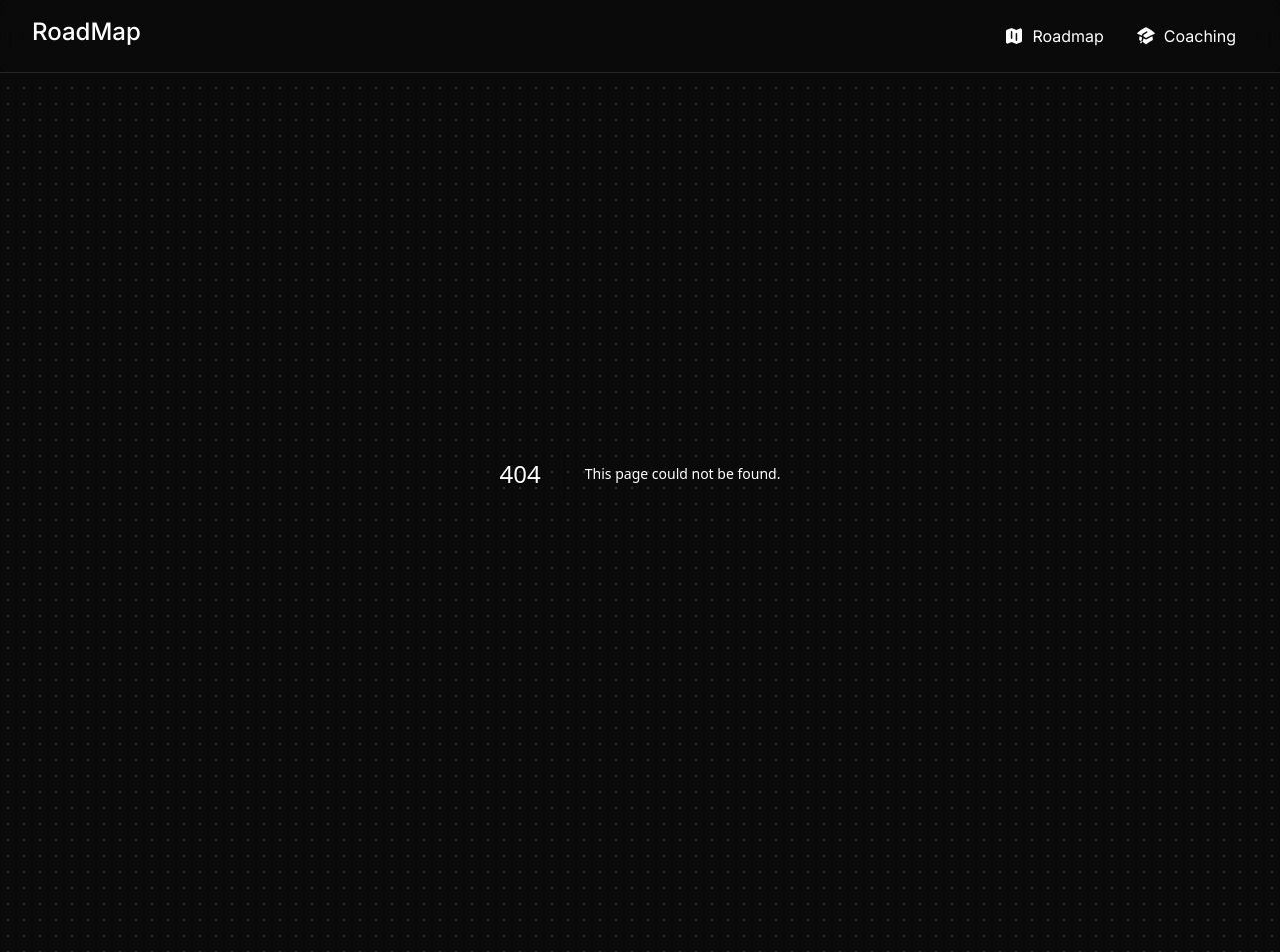
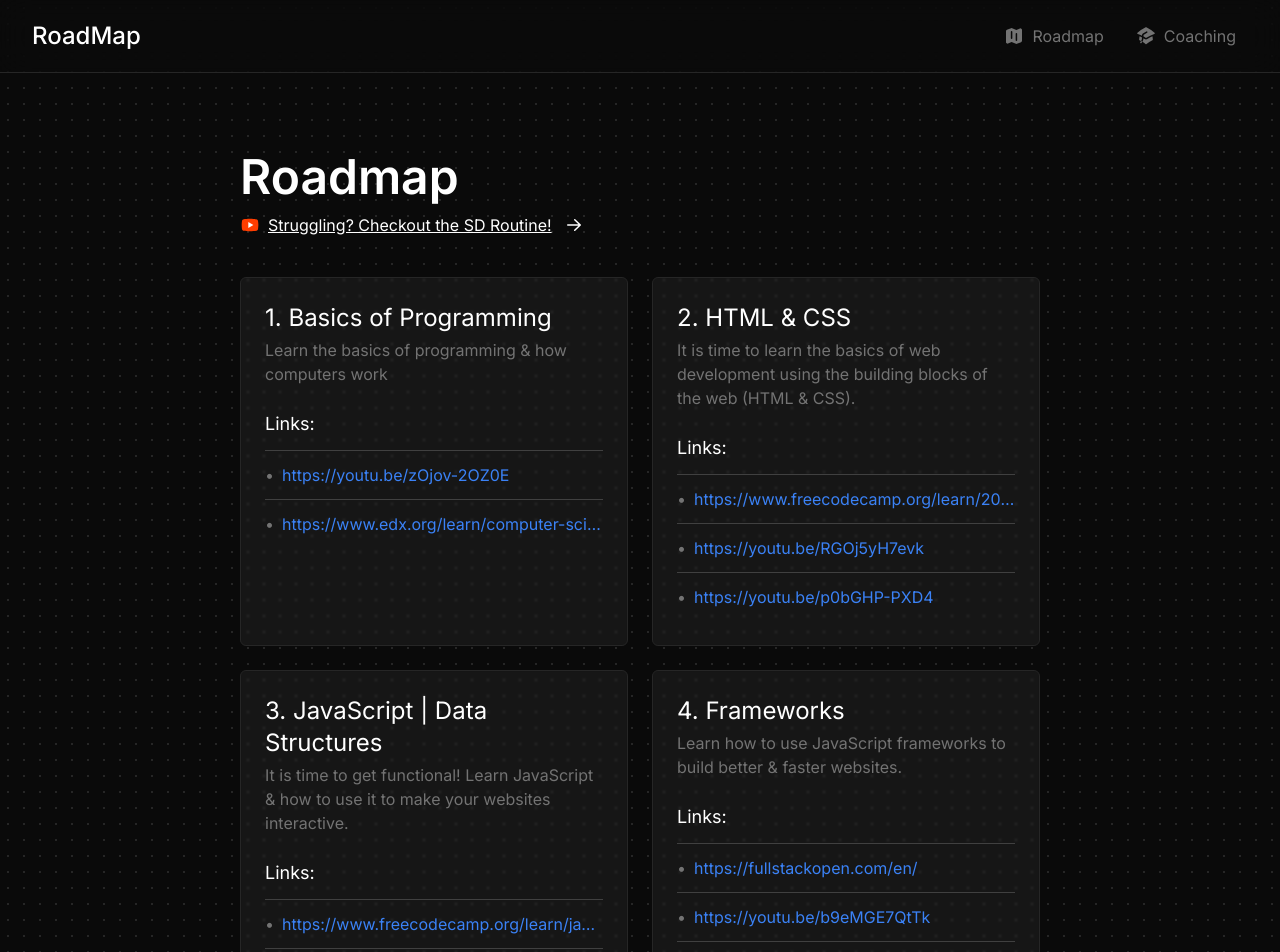
Before and after one commit to AydosJs/nazzyAbi, a Next.js app: page /roadmap in a window 1280 px wide. Before the commit this address had no page. Shown: the top 952 px of the page. Built offline with nearby package versions, Linux system fonts and the light colour scheme.

Commit message:
implemented roadmap page

```diff
--- a/app/components/Header.tsx
+++ b/app/components/Header.tsx
@@ -20,23 +20,29 @@ const Header = () => {
 
   return (
     <header className="top-0 sticky p-4 px-6 sm:px-8 border-b bg-neutral-950 bg-opacity-60 backdrop-filter backdrop-blur-lg z-50 text-white border-neutral-800">
-      <div className="container mx-auto flex flex-row flex-nowrap justify-between">
-        <div>
-          <h1 className="text-2xl font-medium">RoadMap</h1>
-        </div>
+      <div className="container mx-auto flex flex-row flex-nowrap items-center justify-between">
+        <Link href={'/'}>
+          <h1 className="text-2xl font-medium">
+            RoadMap
+          </h1>
+        </Link>
         <div className="sm:flex flex-row items-center space-x-2 hidden">
-          <button className="p-2 px-3 cursor-pointer hover:bg-neutral-900 rounded-md flex flex-row items-center justify-center">
+          <Link href={'/roadmap'}>
+            <button className="p-2 text-neutral-500 hover:text-white px-3 cursor-pointer transition-all rounded-md flex flex-row items-center justify-center">
               <svg xmlns="http://www.w3.org/2000/svg" viewBox="0 0 20 20" fill="currentColor" className="mr-2 w-5 h-5">
                 <path fillRule="evenodd" d="M8.157 2.176a1.5 1.5 0 0 0-1.147 0l-4.084 1.69A1.5 1.5 0 0 0 2 5.25v10.877a1.5 1.5 0 0 0 2.074 1.386l3.51-1.452 4.26 1.762a1.5 1.5 0 0 0 1.146 0l4.083-1.69A1.5 1.5 0 0 0 18 14.75V3.872a1.5 1.5 0 0 0-2.073-1.386l-3.51 1.452-4.26-1.762ZM7.58 5a.75.75 0 0 1 .75.75v6.5a.75.75 0 0 1-1.5 0v-6.5A.75.75 0 0 1 7.58 5Zm5.59 2.75a.75.75 0 0 0-1.5 0v6.5a.75.75 0 0 0 1.5 0v-6.5Z" clipRule="evenodd" />
               </svg>
               Roadmap
             </button>
-          <button className="p-2 px-3 cursor-pointer hover:bg-neutral-900 rounded-md flex flex-row items-center justify-center">
+          </Link>
+          <Link target="blank" href={'https://calendly.com/nizabizaher/programming-coaching'}>
+            <button className="p-2 text-neutral-500 hover:text-white px-3 cursor-pointer transition-all rounded-md flex flex-row items-center justify-center">
               <svg xmlns="http://www.w3.org/2000/svg" viewBox="0 0 20 20" fill="currentColor" className="mr-2 w-5 h-5">
                 <path fillRule="evenodd" d="M9.664 1.319a.75.75 0 0 1 .672 0 41.059 41.059 0 0 1 8.198 5.424.75.75 0 0 1-.254 1.285 31.372 31.372 0 0 0-7.86 3.83.75.75 0 0 1-.84 0 31.508 31.508 0 0 0-2.08-1.287V9.394c0-.244.116-.463.302-.592a35.504 35.504 0 0 1 3.305-2.033.75.75 0 0 0-.714-1.319 37 37 0 0 0-3.446 2.12A2.216 2.216 0 0 0 6 9.393v.38a31.293 31.293 0 0 0-4.28-1.746.75.75 0 0 1-.254-1.285 41.059 41.059 0 0 1 8.198-5.424ZM6 11.459a29.848 29.848 0 0 0-2.455-1.158 41.029 41.029 0 0 0-.39 3.114.75.75 0 0 0 .419.74c.528.256 1.046.53 1.554.82-.21.324-.455.63-.739.914a.75.75 0 1 0 1.06 1.06c.37-.369.69-.77.96-1.193a26.61 26.61 0 0 1 3.095 2.348.75.75 0 0 0 .992 0 26.547 26.547 0 0 1 5.93-3.95.75.75 0 0 0 .42-.739 41.053 41.053 0 0 0-.39-3.114 29.925 29.925 0 0 0-5.199 2.801 2.25 2.25 0 0 1-2.514 0c-.41-.275-.826-.541-1.25-.797a6.985 6.985 0 0 1-1.084 3.45 26.503 26.503 0 0 0-1.281-.78A5.487 5.487 0 0 0 6 12v-.54Z" clipRule="evenodd" />
               </svg>
               Coaching
             </button>
+          </Link>
         </div>
 
         {/* burger button */}
@@ -54,7 +60,7 @@ const Header = () => {
           <div className={`sm:hidden absolute p-0 mt-[72px] h-[calc(100vh-72px)] flex flex-col justify-between pb-0 top-0 right-0 z-40 overflow-auto border-l border-neutral-800 w-72 bg-neutral-950 bg-opacity-90 backdrop-filter backdrop-blur-3xl `}>
 
             <ul onClick={toggleSidebar} className="">
-              <Link href={'#'}>
+              <Link href={'/roadmap'}>
                 <li className="border-b border-neutral-800 p-6 text-lg font-medium hover:bg-neutral-900 cursor-pointer flex items-center flex-nowrap justify-start">
                   <svg xmlns="http://www.w3.org/2000/svg" viewBox="0 0 20 20" fill="currentColor" className="mr-4 w-5 h-5">
                     <path fillRule="evenodd" d="M8.157 2.176a1.5 1.5 0 0 0-1.147 0l-4.084 1.69A1.5 1.5 0 0 0 2 5.25v10.877a1.5 1.5 0 0 0 2.074 1.386l3.51-1.452 4.26 1.762a1.5 1.5 0 0 0 1.146 0l4.083-1.69A1.5 1.5 0 0 0 18 14.75V3.872a1.5 1.5 0 0 0-2.073-1.386l-3.51 1.452-4.26-1.762ZM7.58 5a.75.75 0 0 1 .75.75v6.5a.75.75 0 0 1-1.5 0v-6.5A.75.75 0 0 1 7.58 5Zm5.59 2.75a.75.75 0 0 0-1.5 0v6.5a.75.75 0 0 0 1.5 0v-6.5Z" clipRule="evenodd" />
@@ -62,7 +68,7 @@ const Header = () => {
                   Roadmap
                 </li>
               </Link>
-              <Link href={'#'}>
+              <Link target="blank" href={'https://calendly.com/nizabizaher/programming-coaching'}>
                 <li className="p-6 text-lg font-medium hover:bg-neutral-900 cursor-pointer flex items-center flex-nowrap justify-start">
                   <svg xmlns="http://www.w3.org/2000/svg" viewBox="0 0 20 20" fill="currentColor" className="mr-4 w-5 h-5">
                     <path fillRule="evenodd" d="M9.664 1.319a.75.75 0 0 1 .672 0 41.059 41.059 0 0 1 8.198 5.424.75.75 0 0 1-.254 1.285 31.372 31.372 0 0 0-7.86 3.83.75.75 0 0 1-.84 0 31.508 31.508 0 0 0-2.08-1.287V9.394c0-.244.116-.463.302-.592a35.504 35.504 0 0 1 3.305-2.033.75.75 0 0 0-.714-1.319 37 37 0 0 0-3.446 2.12A2.216 2.216 0 0 0 6 9.393v.38a31.293 31.293 0 0 0-4.28-1.746.75.75 0 0 1-.254-1.285 41.059 41.059 0 0 1 8.198-5.424ZM6 11.459a29.848 29.848 0 0 0-2.455-1.158 41.029 41.029 0 0 0-.39 3.114.75.75 0 0 0 .419.74c.528.256 1.046.53 1.554.82-.21.324-.455.63-.739.914a.75.75 0 1 0 1.06 1.06c.37-.369.69-.77.96-1.193a26.61 26.61 0 0 1 3.095 2.348.75.75 0 0 0 .992 0 26.547 26.547 0 0 1 5.93-3.95.75.75 0 0 0 .42-.739 41.053 41.053 0 0 0-.39-3.114 29.925 29.925 0 0 0-5.199 2.801 2.25 2.25 0 0 1-2.514 0c-.41-.275-.826-.541-1.25-.797a6.985 6.985 0 0 1-1.084 3.45 26.503 26.503 0 0 0-1.281-.78A5.487 5.487 0 0 0 6 12v-.54Z" clipRule="evenodd" />
--- a/app/components/HeroSectionWithEmailSignup.tsx
+++ b/app/components/HeroSectionWithEmailSignup.tsx
@@ -23,12 +23,12 @@ const HeroSectionWithEmailSignup = () => {
       clearTimeout(timerDiv);
     };
   }, []);
-
+  // sm:-top-32 md:-top-24 md:left-10 lg:left-60 lg:-top-10 2xl:-top-32 2xl:left-80
   return (
-    <div className="pb-32 md:pb-16 flex items-center flex-col space-y-10 min-h-[calc(100dvh-20px)] md:min-h-[calc(100dvh-85px)] justify-center">
+    <div className="relative pb-32 md:pb-16 flex items-center flex-col space-y-10 min-h-[calc(100dvh-20px)] md:min-h-[calc(100dvh-85px)] justify-center">
 
       <Spotlight
-        className="-top-0 sm:-top-32 left-10 md:-top-24 md:left-10 lg:left-60 lg:-top-10 2xl:-top-32 2xl:left-80"
+        className="hidden sm:block sm:-top-20 sm:left-2  md:-top-24 md:left-10 lg:left-60 lg:-top-10 2xl:-top-24 2xl:left-54"
         fill="white"
       />
 
--- a/app/layout.tsx
+++ b/app/layout.tsx
@@ -18,7 +18,7 @@ export default function RootLayout({
 }>) {
   return (
     <html lang="en">
-      <body className={`overflow-x-hidden bg-neutral-950 text-white ${inter.className} bg-[radial-gradient(#2e2e2e_1px,transparent_1px)] [background-size:16px_16px]`}>
+      <body className={`overflow-x-hidden bg-neutral-950 text-white ${inter.className} bg-[radial-gradient(#262626_1px,transparent_1px)] [background-size:16px_16px]`}>
         <Header />
 
         {children}
--- /dev/null
+++ b/app/roadmap/RoadmapCardList.tsx
@@ -0,0 +1,171 @@
+'use client'
+import Link from "next/link"
+import { useState } from "react";
+
+interface TodoItem {
+  id: number,
+  title: string,
+  des: string;
+  links: string[],
+  checked: boolean,
+}
+
+const RoadmapCardList = () => {
+
+  const [todos, setTodos] = useState<TodoItem[]>([
+    {
+      id: 1,
+      title: 'Basics of Programming',
+      des: "Learn the basics of programming & how computers work",
+      links: [
+        'https://youtu.be/zOjov-2OZ0E',
+        'https://www.edx.org/learn/computer-science/harvard-university-cs50-s-introduction-to-computer-science?utm_source=google&utm_campaign=19315581336&utm_medium=cpc&utm_term=cs50&hsa_acc=7245054034&hsa_cam=19315581336&hsa_grp=144242542723&hsa_ad=642052609431&hsa_src=g&hsa_tgt=kwd-296840910&hsa_kw=cs50&hsa_mt=e&hsa_net=adwords&hsa_ver=3&gad_source=1&gclid=CjwKCAiA9dGqBhAqEiwAmRpTC1knf9hYdaVMlE5mOdfTYfbbCW1kFNlkMka0vZ0XDe-kCGTsRW3HMRoCq9wQAvD_BwE'
+      ],
+      checked: false
+    },
+    {
+      id: 2,
+      title: 'HTML & CSS',
+      des: 'It is time to learn the basics of web development using the building blocks of the web (HTML & CSS).',
+      links: [
+        'https://www.freecodecamp.org/learn/2022/responsive-web-design/',
+        'https://youtu.be/RGOj5yH7evk',
+        'https://youtu.be/p0bGHP-PXD4'
+      ],
+      checked: false,
+    },
+    {
+      id: 3,
+      title: 'JavaScript | Data Structures',
+      des: 'It is time to get functional! Learn JavaScript & how to use it to make your websites interactive.',
+      links: [
+        'https://www.freecodecamp.org/learn/javascript-algorithms-and-data-structures/',
+        'https://youtu.be/PkZNo7MFNFg',
+      ],
+      checked: false,
+    },
+    {
+      id: 4,
+      title: 'Frameworks',
+      des: 'Learn how to use JavaScript frameworks to build better & faster websites.',
+      links: [
+        'https://fullstackopen.com/en/',
+        'https://youtu.be/b9eMGE7QtTk',
+        'https://youtu.be/wm5gMKuwSYk',
+        'https://youtu.be/pUNSHPyVryU'
+      ],
+      checked: false,
+    },
+    {
+      id: 5,
+      title: 'Backend | APIs',
+      des: 'Make your websites dynamic by learning how to build servers, user profiles, APIs & more.',
+      links: [
+        'https://www.youtube.com/watch?si=tN6vQG1kF_dlnd2h&v=ofme2o29ngU&feature=youtu.be',
+        'https://youtu.be/SccSCuHhOw0',
+        'https://www.freecodecamp.org/learn/back-end-development-and-apis/',
+        'https://youtu.be/Agw0LdW9xB4'
+      ],
+      checked: false,
+    },
+    {
+      id: 6,
+      title: 'Full Stack Development',
+      des: 'Learn how to connect the frontend & backend by creating functioning full stack applications!',
+      links: [
+        'https://youtu.be/7CqJlxBYj-M',
+        'https://youtu.be/0osXx2oJu44',
+        'https://youtu.be/-42K44A1oMA'
+      ],
+      checked: false,
+    },
+    {
+      id: 7,
+      title: 'Finishing Touches',
+      des: 'Learn how software design, github, & other software principles work.',
+      links: [
+        'https://youtu.be/FLtqAi7WNBY',
+        'https://youtu.be/tv-_1er1mWI',
+        'https://youtu.be/RGOj5yH7evk'
+      ],
+      checked: false,
+    },
+    {
+      id: 8,
+      title: 'Interview Prep',
+      des: 'Learn how to prepare for interviews & get a job as a developer!',
+      links: [
+        'https://youtu.be/Xg9ihH15Uto',
+        'https://youtu.be/1qw5ITr3k9E',
+        'https://youtu.be/5uhmS8nzxM4'
+      ],
+      checked: false,
+    }
+  ]);
+
+  const handleCheck = (id: number) => {
+    setTodos((prevTodos: TodoItem[]) => prevTodos.map((todo) => (todo.id === id ? { ...todo, checked: !todo.checked } : todo)));
+  };
+
+  return (
+    <>
+      {todos.map((item, index) => (
+        <div
+          key={item.id}
+          onClick={() => handleCheck(item.id)}
+          className={`min-h-[226px] group relative flex flex-col cursor-pointer space-y-6 border border-neutral-800 backdrop-blur-[1px] backdrop-filter bg-white ${!item.checked ? 'bg-opacity-5 ' : 'bg-opacity-10'} p-4 sm:p-6 rounded-md overflow-hidden bg-[linear-gradient(45deg,transparent_25%,rgba(68,68,68,.4)_50%,transparent_75%,transparent_100%)] bg-[length:250%_250%,100%_100%] bg-[position:-100%_0,0_0] bg-no-repeat hover:bg-[position:200%_0,0_0] hover:duration-[1000ms]`}
+        >
+          <div className="min-h-[80px]">
+            <h1 className='text-xl sm:text-2xl mb-1'>
+              {++index}.&nbsp;
+              {item.title}
+            </h1>
+            <p className='text-neutral-500 text-md sm:text-md'>
+              {item.des}
+            </p>
+          </div>
+
+          <div className={
+            `flex flex-col divide-y divide-neutral-700
+            ${item.checked ? 'opacity-60 group-hover:opacity-100' : 'opacity-100'}
+            `
+          }>
+            <h1 className="text-lg mb-3">Links:</h1>
+            {item.links.map((item, index) => (
+              <Link key={index} target="blank" className="py-3 truncate hover:border-neutral-400 text-blue-500 hover:bg-white hover:bg-opacity-5"
+                href={item}
+              >
+                <span className="inline-bock text-neutral-500 mr-2">&#x2022;</span>
+                {item}
+              </Link>
+            ))}
+          </div>
+        </div>
+      ))}
+    </>
+  )
+}
+
+export default RoadmapCardList
+
+{/* <div className="flex flex-row items-center justify-between">
+        <span className='text-3xl'>1</span>
+      </div> */}
+
+
+{/* <div className='flex flex-col space-y-4 sm:space-y-0 sm:flex-row sm:space-x-2'>
+      <div className='hover:border-neutral-400 sm:w-1/2 border border-neutral-800 rounded-md bg-white bg-opacity-10'>
+        <Link href={'https://youtu.be/zOjov-2OZ0E'} target='blank'
+          className='flex p-5 items-center justify-center '>
+          <svg className='w-8 h-8' xmlns="http://www.w3.org/2000/svg" x="0px" y="0px" width="100" height="100" viewBox="0 0 48 48">
+            <path fill="#FF3D00" d="M43.2,33.9c-0.4,2.1-2.1,3.7-4.2,4c-3.3,0.5-8.8,1.1-15,1.1c-6.1,0-11.6-0.6-15-1.1c-2.1-0.3-3.8-1.9-4.2-4C4.4,31.6,4,28.2,4,24c0-4.2,0.4-7.6,0.8-9.9c0.4-2.1,2.1-3.7,4.2-4C12.3,9.6,17.8,9,24,9c6.2,0,11.6,0.6,15,1.1c2.1,0.3,3.8,1.9,4.2,4c0.4,2.3,0.9,5.7,0.9,9.9C44,28.2,43.6,31.6,43.2,33.9z"></path><path fill="#FFF" d="M20 31L20 17 32 24z"></path>
+          </svg>
+        </Link>
+      </div>
+      <div className='hover:border-neutral-400 sm:w-1/2 border border-neutral-800 rounded-md bg-white bg-opacity-10'>
+        <Link target='blank' href={'https://www.edx.org/learn/computer-science/harvard-university-cs50-s-introduction-to-computer-science?utm_source=google&utm_campaign=19315581336&utm_medium=cpc&utm_term=cs50&hsa_acc=7245054034&hsa_cam=19315581336&hsa_grp=144242542723&hsa_ad=642052609431&hsa_src=g&hsa_tgt=kwd-296840910&hsa_kw=cs50&hsa_mt=e&hsa_net=adwords&hsa_ver=3&gad_source=1&gclid=CjwKCAiA9dGqBhAqEiwAmRpTC1knf9hYdaVMlE5mOdfTYfbbCW1kFNlkMka0vZ0XDe-kCGTsRW3HMRoCq9wQAvD_BwE'}
+          className='flex p-5 items-center justify-center '>
+          <img className='w-8 h-8' src="https://upload.wikimedia.org/wikipedia/commons/thumb/c/cc/Harvard_University_coat_of_arms.svg/1200px-Harvard_University_coat_of_arms.svg.png" alt="no image" />
+        </Link>
+      </div>
+    </div> */}
--- /dev/null
+++ b/app/roadmap/page.tsx
@@ -0,0 +1,33 @@
+import Link from 'next/link'
+import RoadmapCardList from './RoadmapCardList'
+
+const page = () => {
+  return (
+    <main className="container mx-auto flex flex-col px-6 lg:px-24 xl:px-60 min-h-[calc(100dvh-280px)] sm:min-h-[calc(100dvh-238px)]">
+
+      <div>
+        <h1 className="font-semibold text-5xl text-white mb-3 mt-20">Roadmap</h1>
+
+        <Link className='flex flex-row items-center underline w-fit hover:text-red-400 text-md' target='blank' href="https://www.youtube.com/watch?si=chsJkstYfzdfymp1&v=tqmG8Xjb4rM&feature=youtu.be">
+
+          <svg className='w-5 h-5 mr-2 hidden sm:block' xmlns="http://www.w3.org/2000/svg" x="0px" y="0px" width="100" height="100" viewBox="0 0 48 48">
+            <path fill="#FF3D00" d="M43.2,33.9c-0.4,2.1-2.1,3.7-4.2,4c-3.3,0.5-8.8,1.1-15,1.1c-6.1,0-11.6-0.6-15-1.1c-2.1-0.3-3.8-1.9-4.2-4C4.4,31.6,4,28.2,4,24c0-4.2,0.4-7.6,0.8-9.9c0.4-2.1,2.1-3.7,4.2-4C12.3,9.6,17.8,9,24,9c6.2,0,11.6,0.6,15,1.1c2.1,0.3,3.8,1.9,4.2,4c0.4,2.3,0.9,5.7,0.9,9.9C44,28.2,43.6,31.6,43.2,33.9z"></path><path fill="#FFF" d="M20 31L20 17 32 24z"></path>
+          </svg>
+          Struggling? Checkout the SD Routine!
+          <svg xmlns="http://www.w3.org/2000/svg" viewBox="0 0 20 20" fill="currentColor" className="ml-3 w-5 h-5 hidden sm:block">
+            <path fillRule="evenodd" d="M3 10a.75.75 0 0 1 .75-.75h10.638L10.23 5.29a.75.75 0 1 1 1.04-1.08l5.5 5.25a.75.75 0 0 1 0 1.08l-5.5 5.25a.75.75 0 1 1-1.04-1.08l4.158-3.96H3.75A.75.75 0 0 1 3 10Z" clipRule="evenodd" />
+          </svg>
+        </Link>
+      </div>
+
+      <section className='grid grid-cols-1 sm:grid-cols-2 gap-6 mt-10'>
+
+        <RoadmapCardList />
+
+      </section>
+
+    </main>
+  )
+}
+
+export default page
```
Lines whose indentation alone changed are shown as unchanged.
